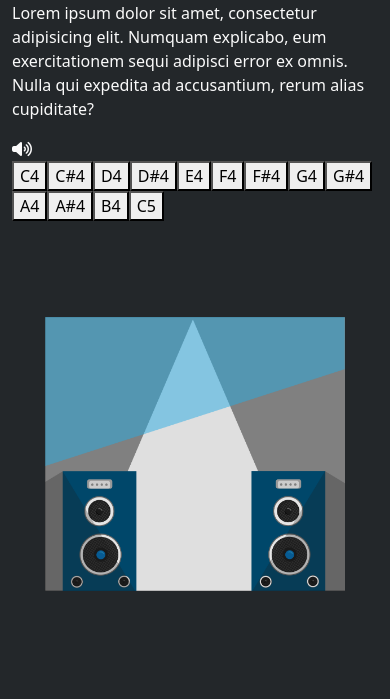
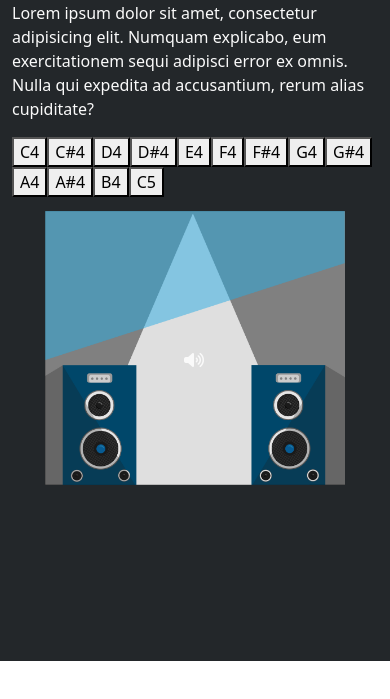
Before and after one commit to OliverCadman/re_vibe_ci_ms2, a plain HTML site: page index.html in a window 390 px wide. Shown: the part 89-788 px from the top of the page. Drawn offline with nearby package versions, Linux system fonts and the light colour scheme.

Commit message:
Centered speaker icon in game container background image, on mobile device sizes

```diff
--- a/assets/css/style.css
+++ b/assets/css/style.css
@@ -94,11 +94,18 @@ ul li a.active {
 }
 
 #game-container {
+    position: relative;
     background: url('../images/revibe-game-background.png') no-repeat;
     background-position: 50%;
     background-size: 300px 274px;
-    min-height: 75vh;
+    min-height: 50vh;
 
+}
+
+.speaker-icon-wrapper {
+    position: absolute;
+    top: 50%;
+    left: 47%;
 }
 
 /* Header */
@@ -205,6 +212,10 @@ ul li a.active {
     font-size: 3rem;
 }
 
+#game-container {
+    min-height: 75vh;
+}
+
 
 
 
```
